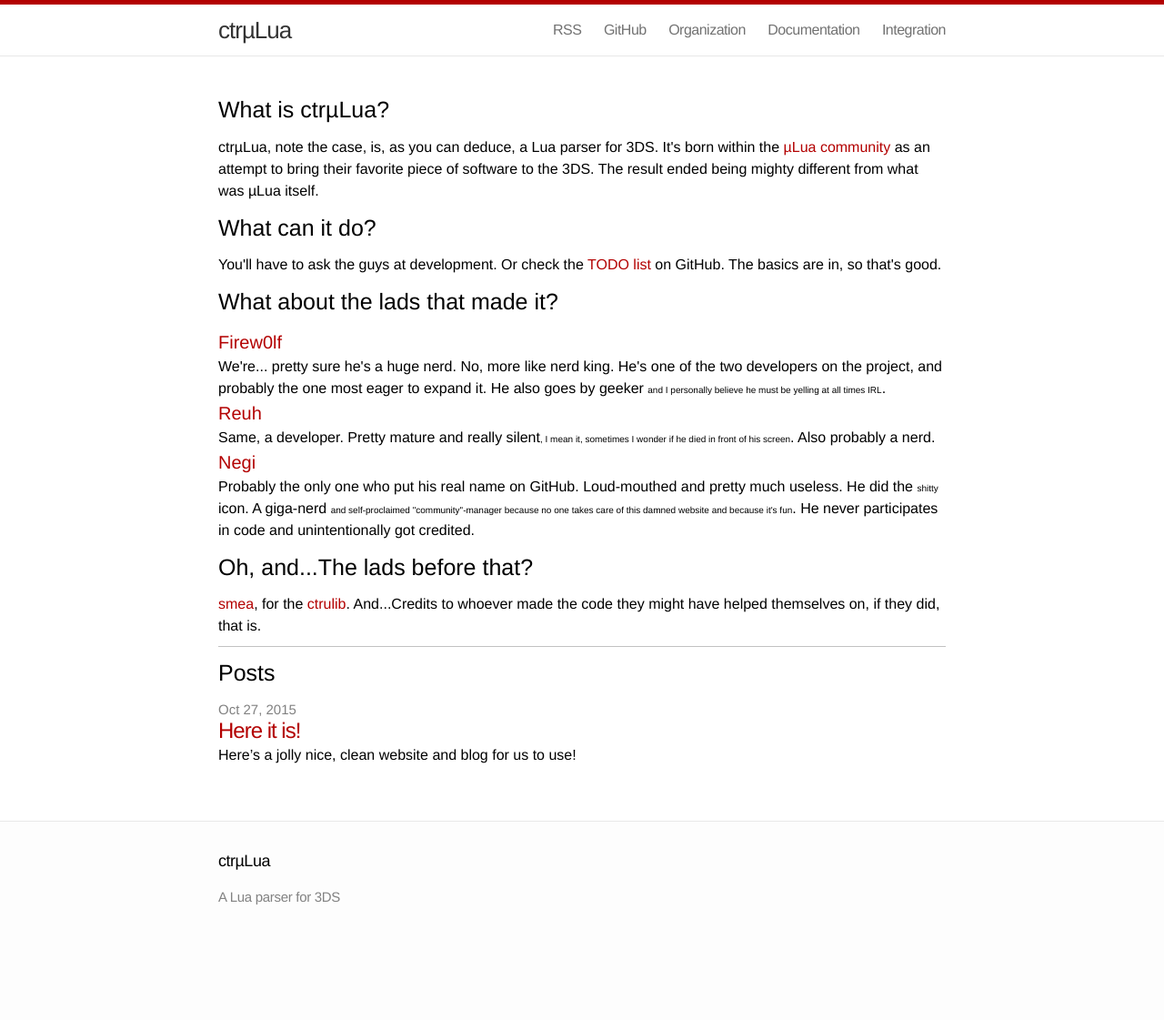
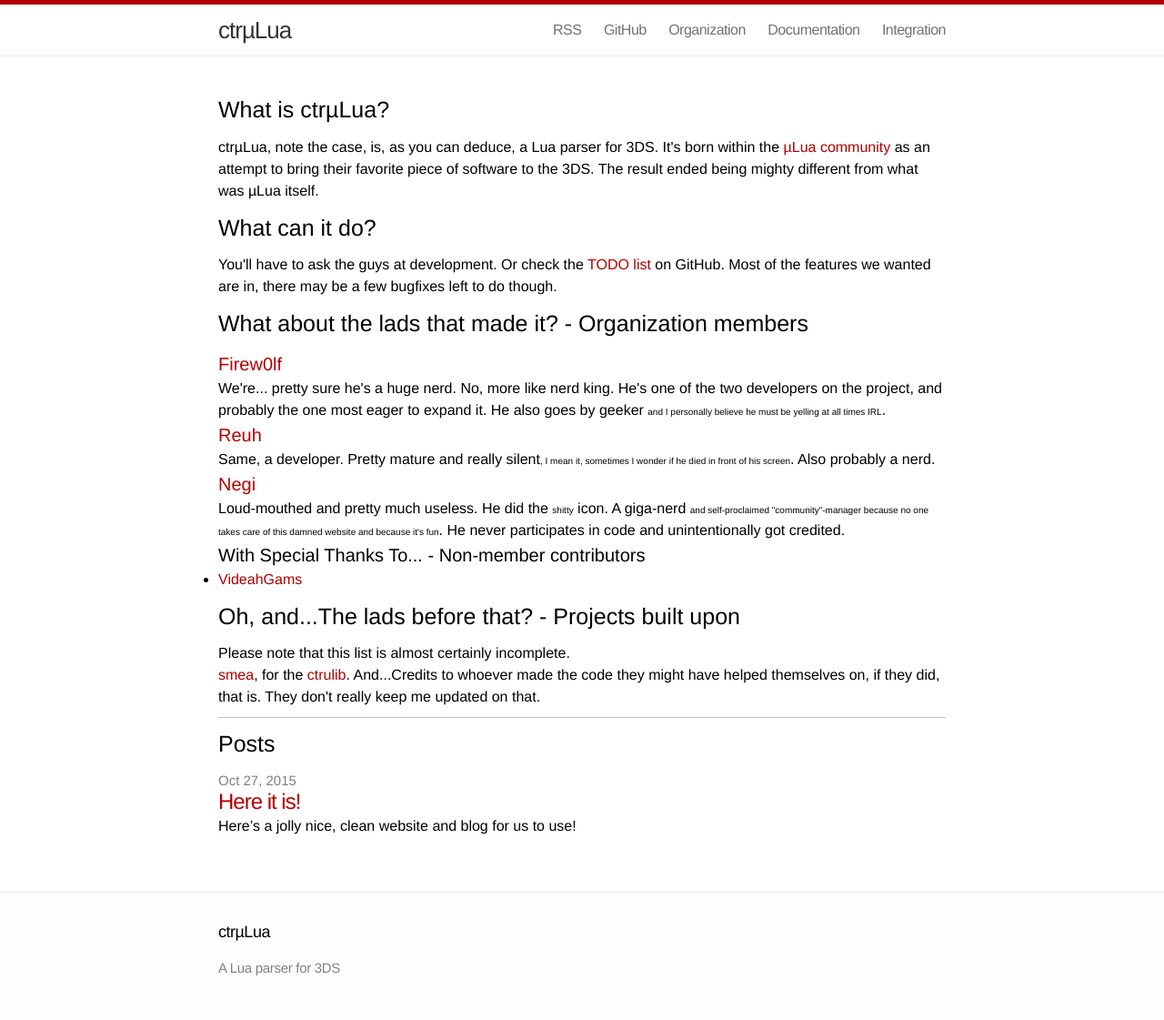
Before and after one commit to ctruLua/ctrulua.github.io, a Jekyll site: the page built from index.html, in a window 1280 px wide. Shown: the whole page at 91% size. Built offline with Jekyll 4.4.1, drawn with Linux system fonts in a browser that asks for light colours; before the commit the page ends 1043 px from its top, so only the background shows below that.

Commit message:
Added proper thanks for non-member contributors

```diff
--- a/index.html
+++ b/index.html
@@ -8,21 +8,27 @@
   <p>ctrµLua, note the case, is, as you can deduce, a Lua parser for 3DS. It's born within the <a href="http://microlua.xooit.fr">µLua community</a> as an attempt to bring their favorite piece of software to the 3DS. The result ended being mighty different from what was µLua itself.</p>
 
   <h1>What can it do?</h1>
-  <p>You'll have to ask the guys at development. Or check the <a href="https://github.com/ctruLua/ctruLua/wiki">TODO list</a> on GitHub. The basics are in, so that's good.</p>
+  <p>You'll have to ask the guys at development. Or check the <a href="https://github.com/ctruLua/ctruLua/wiki">TODO list</a> on GitHub. Most of the features we wanted are in, there may be a few bugfixes left to do though.</p>
 
-  <h1>What about the lads that made it?</h1>
+  <h1>What about the lads that made it? - Organization members</h1>
 
-  <h2><a href="https://github.com/orgs/ctruLua/people/Firew0lf">Firew0lf</a></h2>
+  <h2><a href="https://github.com/Firew0lf">Firew0lf</a></h2>
   <p>We're... pretty sure he's a huge nerd. No, more like nerd king. He's one of the two developers on the project, and probably the one most eager to expand it. He also goes by geeker <span style="font-size: 10px;">and I personally believe he must be yelling at all times IRL</span>.</p>
 
-  <h2><a href="https://github.com/orgs/ctruLua/people/Reuh">Reuh</a></h2>
+  <h2><a href="https://github.com/Reuh">Reuh</a></h2>
   <p>Same, a developer. Pretty mature and really silent<span style="font-size: 10px;">, I mean it, sometimes I wonder if he died in front of his screen</span>. Also probably a nerd.</p>
 
-  <h2><a href="https://github.com/orgs/ctruLua/people/NegiAD">Negi</a></h2>
-  <p>Probably the only one who put his real name on GitHub. Loud-mouthed and pretty much useless. He did the <span style="font-size: 10px;">shitty</span> icon. A giga-nerd <span style="font-size: 10px;">and self-proclaimed "community"-manager because no one takes care of this damned website and because it's fun</span>. He never participates in code and unintentionally got credited.</p>
+  <h2><a href="https://github.com/NegiAD">Negi</a></h2>
+  <p>Loud-mouthed and pretty much useless. He did the <span style="font-size: 10px;">shitty</span> icon. A giga-nerd <span style="font-size: 10px;">and self-proclaimed "community"-manager because no one takes care of this damned website and because it's fun</span>. He never participates in code and unintentionally got credited.</p>
 
-  <h1>Oh, and...The lads before that?</h1>
-  <p><a href="https://github.com/smealum">smea</a>, for the <a href="https://github.com/smealum/ctrulib">ctrulib</a>. And...Credits to whoever made the code they might have helped themselves on, if they did, that is.</p>
+  <h2>With Special Thanks To... - Non-member contributors</h2>
+  <ul>
+    <li><a href="https://github.com/VideahGams">VideahGams</a></li>
+  </ul>
+
+  <h1>Oh, and...The lads before that? - Projects built upon</h1>
+  <p>Please note that this list is almost certainly incomplete.</p>
+  <p><a href="https://github.com/smealum">smea</a>, for the <a href="https://github.com/smealum/ctrulib">ctrulib</a>. And...Credits to whoever made the code they might have helped themselves on, if they did, that is. They don't really keep me updated on that.</p>
 </div>
 
 <div class="home last">
```
